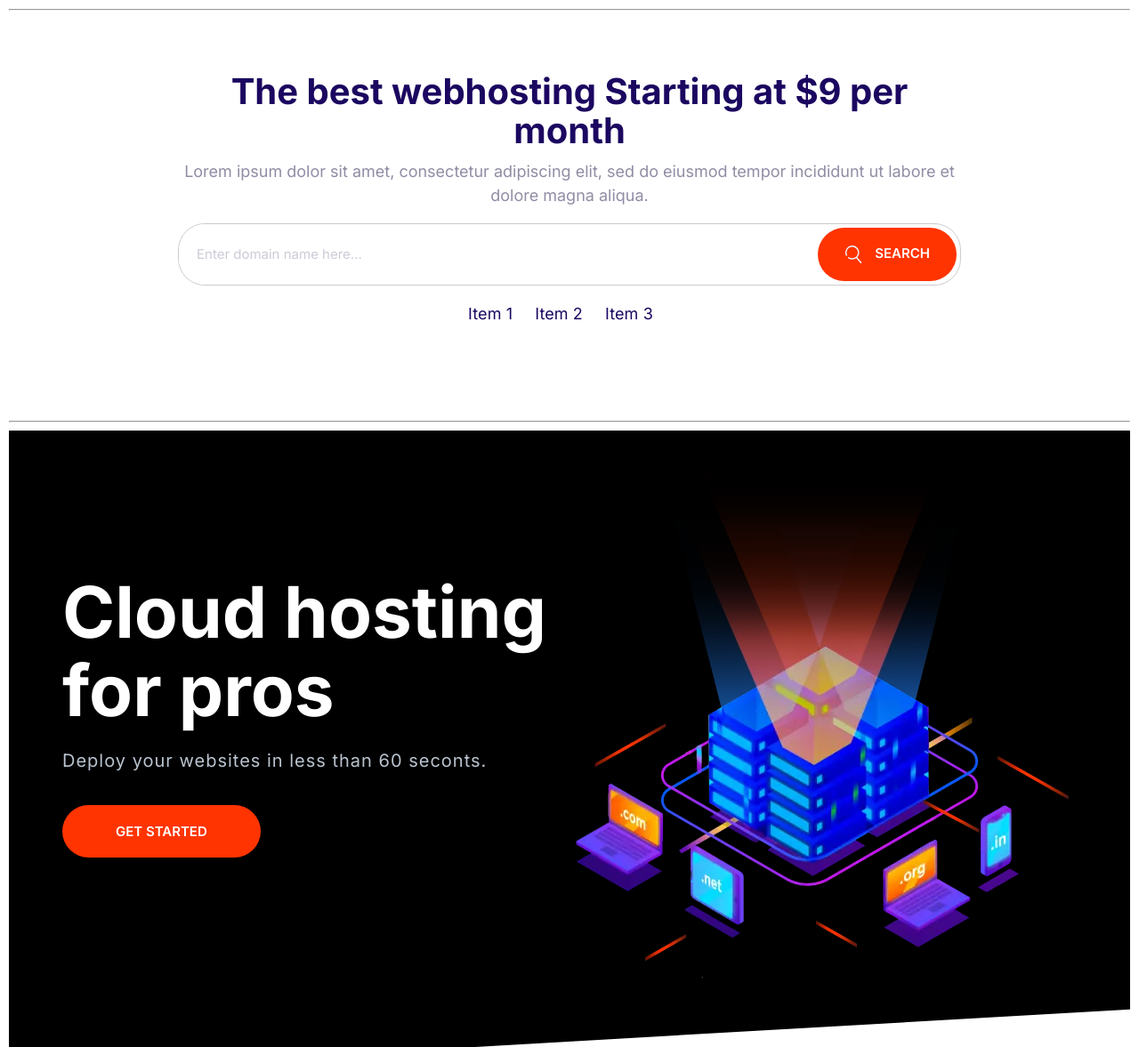
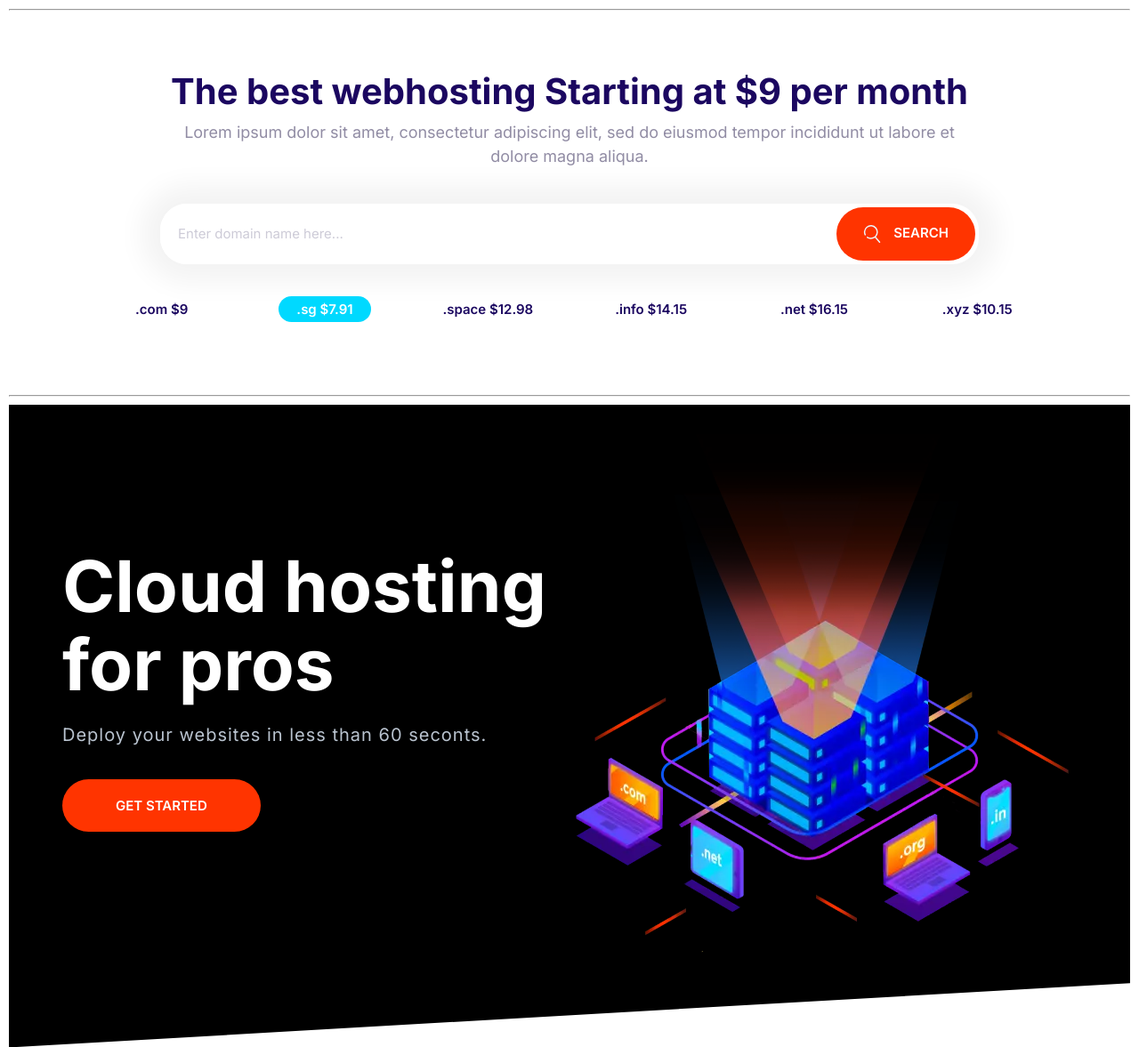
Before and after one commit to pesekt1/html-css-3, a PHP site: page / in a window 1280 px wide. Shown: the top 1177 px of the page at 89% size. Run offline with PHP 8.4, Linux system fonts and the light colour scheme.

Commit message:
domain block

```diff
--- a/css/styles.css
+++ b/css/styles.css
@@ -746,3 +746,30 @@ a {
     align-self: center;
   }
 }
+
+/************************ Domain block **************************/
+.block-domain .input-group {
+  box-shadow: 0 0 30px 20px #f3f3f3;
+  border: none;
+  margin: 4rem 0;
+}
+
+.block-domain__prices {
+  display: grid;
+  align-items: center;
+  grid-template-columns: repeat(3, 1fr);
+  grid-auto-flow: row;
+  row-gap: 3rem;
+  /* grid-template-rows: repeat(auto-fit, 6rem); */
+  font-size: 2rem;
+  font-weight: 600;
+}
+
+@media screen and (min-width: 768px) {
+  .block-domain__prices {
+    grid-template-columns: repeat(auto-fit, minmax(120px, 1fr));
+    /* display: flex;
+    justify-content: space-between; */
+    font-size: 1.5rem;
+  }
+}
--- a/index.html
+++ b/index.html
@@ -17,13 +17,13 @@
   <body>
     <hr />
     <!-- Domain block -->
-    <div class="domain-block">
     <!-- block -->
-      <section class="block container container--narrow">
+    <section class="block container block-domain">
       <header class="block__header">
         <h2 class="block__heading">
           The best webhosting Starting at $9 per month
         </h2>
+        <div class="container container--narrow">
           <p>
             Lorem ipsum dolor sit amet, consectetur adipiscing elit, sed do
             eiusmod tempor incididunt ut labore et dolore magna aliqua.
@@ -42,14 +42,17 @@
               Search
             </button>
           </div>
-          <ul class="list list--inline">
-            <li class="list__item">Item 1</li>
-            <li class="list__item">Item 2</li>
-            <li class="list__item">Item 3</li>
+        </div>
+        <ul class="list block-domain__prices">
+          <li>.com $9</li>
+          <li><span class="badge badge--secondary">.sg $7.91</span></li>
+          <li>.space $12.98</li>
+          <li>.info $14.15</li>
+          <li>.net $16.15</li>
+          <li>.xyz $10.15</li>
         </ul>
       </header>
     </section>
-    </div>
     <hr />
     <!-- hero / banner -->
     <section class="block block--dark block--skewed-left hero">
```
Also changed, not shown: components/domain-block.html (added, +35 -0 lines). Lines whose indentation alone changed are shown as unchanged.
